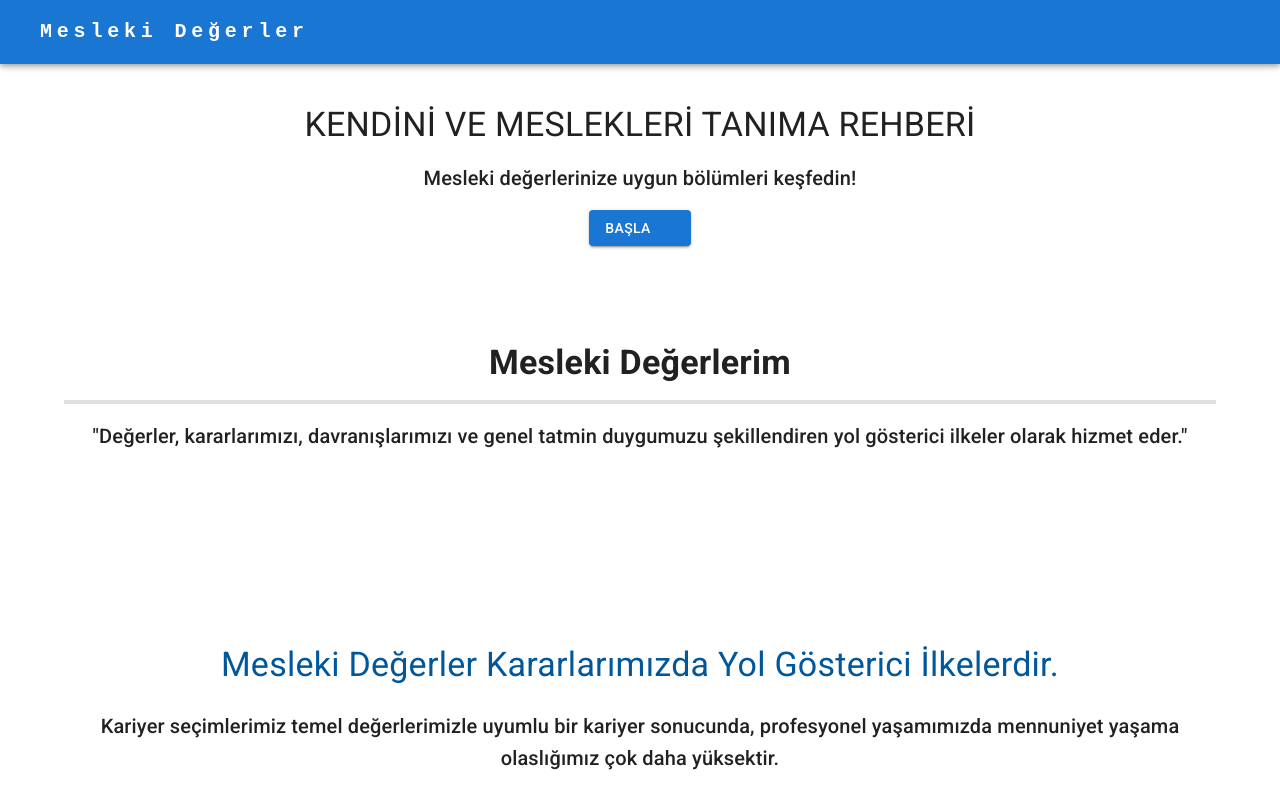
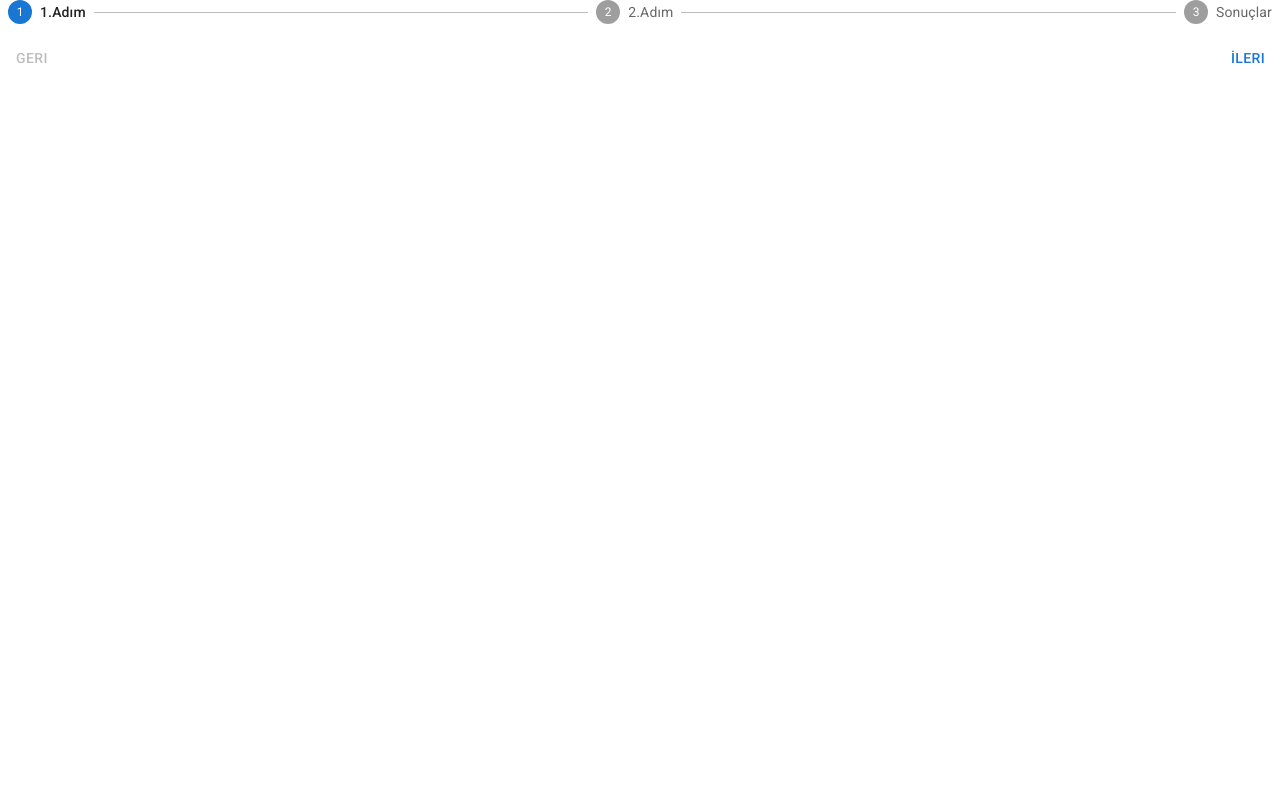
Before and after one commit to FKenan/mesleki-degerler, a React (Vite) app: page / in a window 1280 px wide. Shown: the top 800 px of the page. Built offline with nearby package versions, Linux system fonts and the light colour scheme; some icons are missing.

Commit message:
ValuesExercisePage added.Stepper added.

```diff
--- a/src/layouts/Main.jsx
+++ b/src/layouts/Main.jsx
@@ -1,13 +1,15 @@
 import Footer from "../components/Footer";
 import Navbar from "../components/Navbar";
 import HomePage from "../pages/Home";
+import ValuesExercisePage from "../pages/ValuesExercise";
 
 export default function MainLayout() {
   return (
     <>
-      <Navbar />
-      <HomePage />
-      <Footer />
+      {/* <Navbar /> */}
+      {/* <HomePage /> */}
+      <ValuesExercisePage />
+      {/* <Footer /> */}
     </>
   );
 }
--- /dev/null
+++ b/src/pages/ValuesExercise.jsx
@@ -0,0 +1,48 @@
+import { Box, Button, Step, StepLabel, Stepper } from "@mui/material";
+import { useState } from "react";
+
+const steps = ["1.Adım", "2.Adım", "Sonuçlar"];
+
+export default function ValuesExercisePage() {
+  const [activeStep, setActiveStep] = useState(0);
+
+  const handleNext = () => {
+    setActiveStep((prevActiveStep) => prevActiveStep + 1);
+  };
+
+  const handleBack = () => {
+    setActiveStep((prevActiveStep) => prevActiveStep - 1);
+  };
+
+  const handleReset = () => {
+    setActiveStep(0);
+  };
+
+  return (
+    <Box sx={{ width: "100%" }}>
+      <Stepper activeStep={activeStep}>
+        {steps.map((label) => {
+          return (
+            <Step key={label}>
+              <StepLabel>{label}</StepLabel>
+            </Step>
+          );
+        })}
+      </Stepper>
+      <Box sx={{ display: "flex", flexDirection: "row", pt: 2 }}>
+        <Button
+          color="inherit"
+          disabled={activeStep === 0}
+          onClick={handleBack}
+          sx={{ mr: 1 }}
+        >
+          Geri
+        </Button>
+        <Box sx={{ flex: "1 1 auto" }} />
+        {activeStep !== steps.length - 1 && (
+          <Button onClick={handleNext}>İleri</Button>
+        )}
+      </Box>
+    </Box>
+  );
+}
```
Also changed, not shown: src/components/Navbar.jsx (+0 -7 lines).
